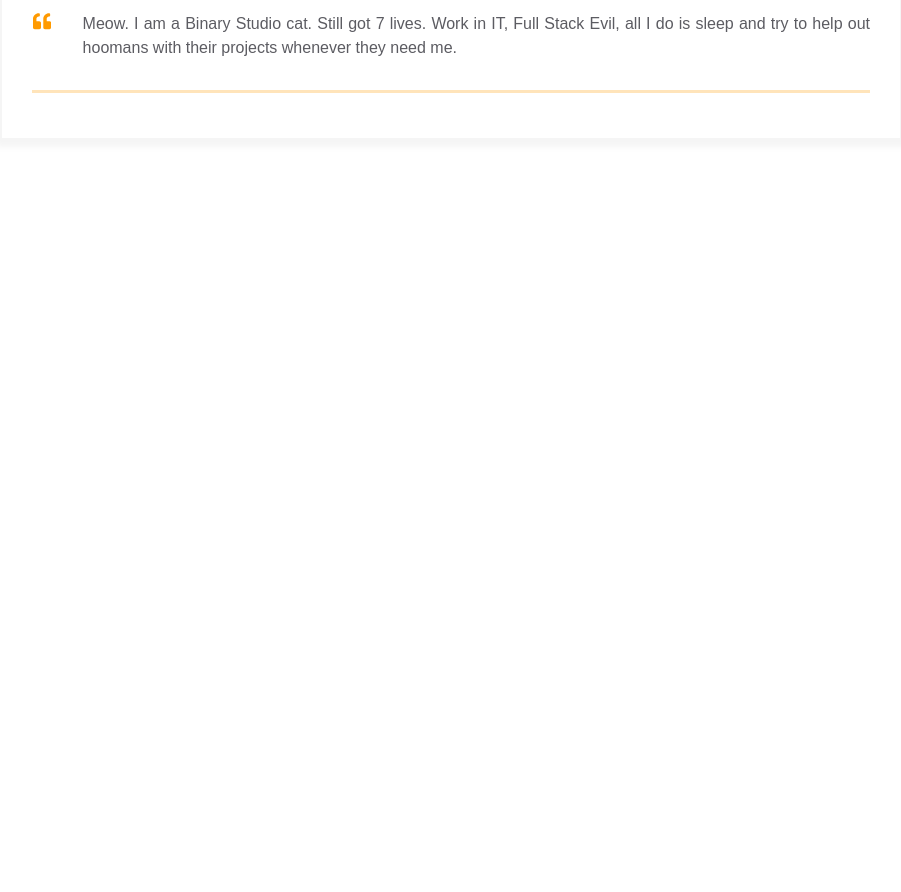
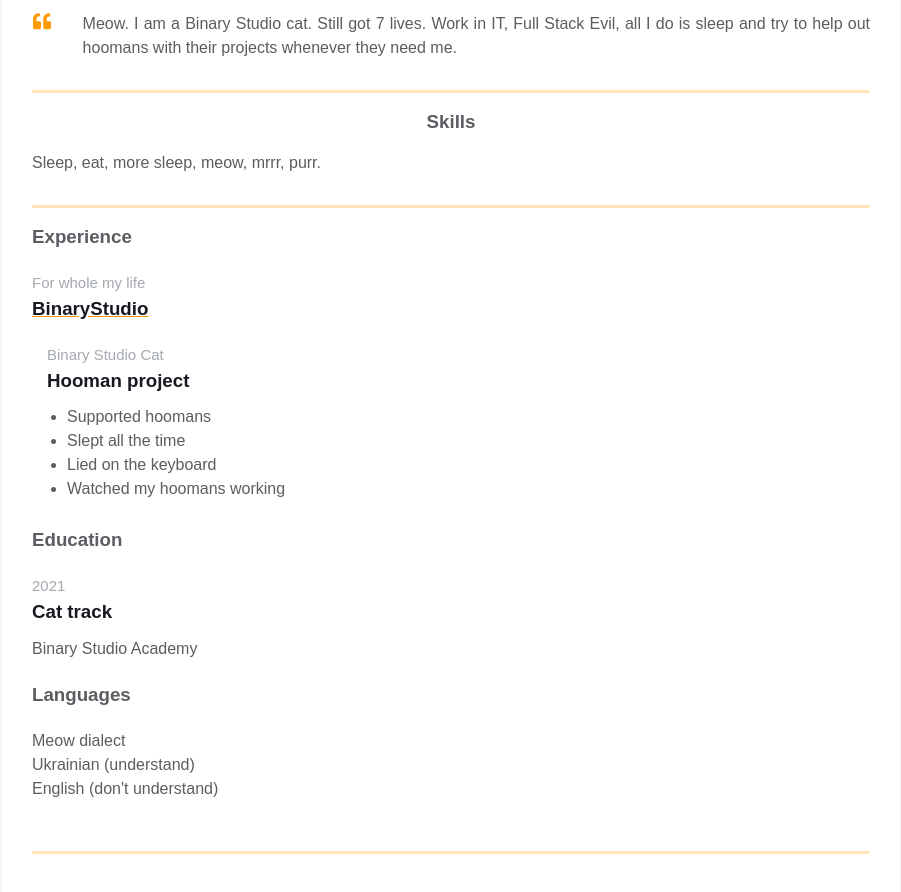
Before and after one commit to AndriyBorkovich/homepage, a plain HTML site: page index.html in a window 1280 px wide. Shown: the part 338-1230 px from the top of the page, without its empty margins (189-1090 px from the left). Before the commit the page ends 800 px from the top, so only its background shows below. Drawn offline with Linux system fonts and the light colour scheme.

Commit message:
Added additional info

```diff
--- a/index.html
+++ b/index.html
@@ -65,6 +65,66 @@
             </div>
           </div>
         </div>
+        <div class="container">
+          <div class="resume__block">
+            <div class="skills">
+              <h3 class="skills__header">Skills</h3>
+              <p class="skills__text">Sleep, eat, more sleep, meow, mrrr, purr. </p>
+            </div>
+          </div>
+        </div>
+        <div class="container">
+          <div class="resume__block">
+            <div class="main-info fh">
+
+              <div class="experiences">
+                <h3 class="experiences__header">Experience</h3>
+                <div class="experiences__company">
+                  <div class="experiences__company-header">
+                    <span class="experiences__company-header-durability">For whole my life</span>
+                    <h3 class="experiences__company-header-name">BinaryStudio</h3>
+                  </div>
+
+                  <div class="experiences__company-project">
+                    <span class="experiences__company-project-role">Binary Studio Cat</span>
+                    <h3 class="experiences__company-project-name">Hooman project</h3>
+                    <ul class="experiences__company-project-responsibilities">
+                      <li>Supported hoomans</li>
+                      <li>Slept all the time</li>
+                      <li>Lied on the keyboard</li>
+                      <li>Watched my hoomans working</li>
+                    </ul>
+                  </div>
+                </div>
+              </div>
+              </div>
+
+              <div class="additional-info fv">
+                  <div class="additional-info__education">
+                    <h3 class="additional-info__education-header">Education</h3>
+                    <div class="additional-info__education-university">
+                      <span class="additional-info__education-university-durability">2021</span>
+                      <h3 class="additional-info__education-university-speciality">Cat track</h3>
+                      <p class="additional-info__education-university-name">Binary Studio Academy</p>
+                    </div>
+                  </div>
+
+                  <div class="additional-info__languages">
+                    <h3 class="additional-info__languages-header">Languages</h3>
+                    <p class="additional-info__languages-item">
+                      Meow dialect
+                    </p>
+                    <p class="additional-info__languages-item">
+                      Ukrainian (understand)
+                    </p>
+                    <p class="additional-info__languages-item">
+                      English (don't understand)
+                    </p>
+                  </div>
+                </div>
+            </div>
+          </div>
+        </div>
       </div>
     </main>
   </body>
```
